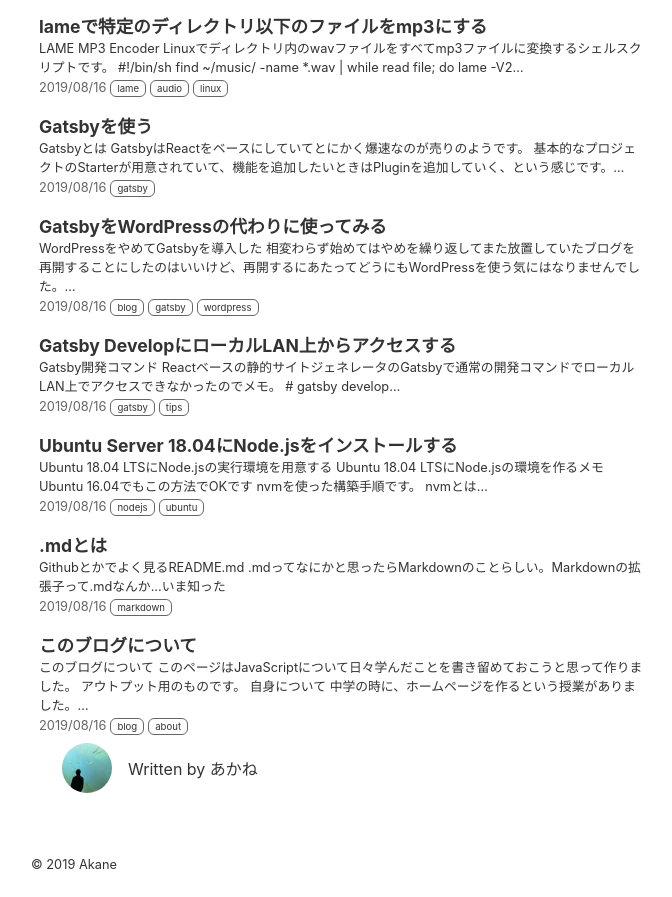
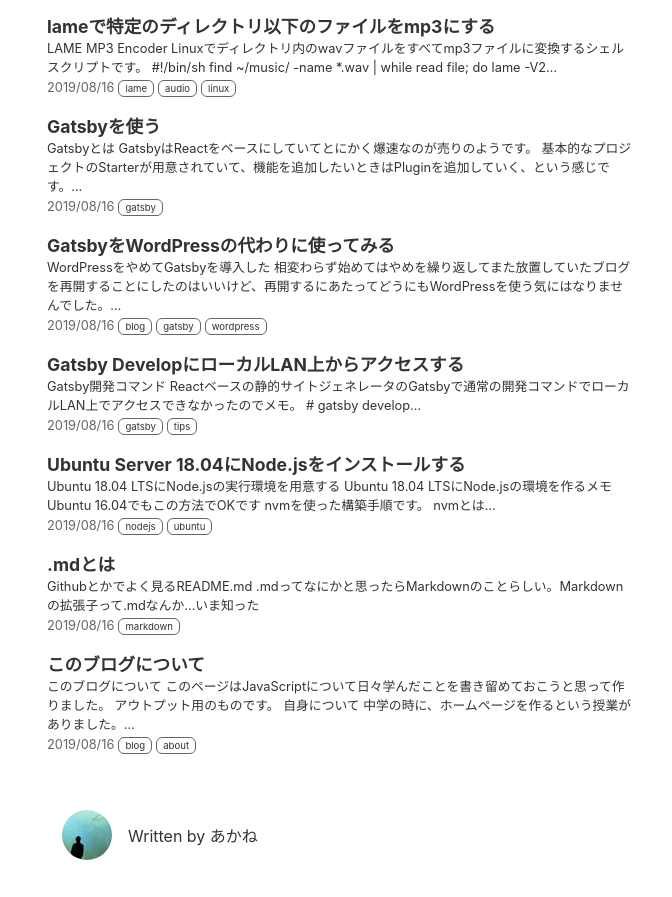
Before and after one commit to ryo4004/zatsuzen-blog_old, a Gatsby site: page / in a window 1280 px wide. Shown: the part 1900-2797 px from the top of the page, without its empty margins (299-971 px from the left). Built offline with nearby package versions, Linux system fonts and the light colour scheme; Gatsby itself is replaced by a stand-in of ours.

Commit message:
Update index.js

```diff
--- a/src/pages/index.js
+++ b/src/pages/index.js
@@ -16,6 +16,7 @@
     return (
       <Layout location={this.props.location} title={siteTitle}>
         <SEO title="Home" />
+        <div className='index'>
           {posts.map(({ node }) => {
             const title = node.frontmatter.title || node.fields.slug
             return (
@@ -32,6 +33,7 @@
             )
           })}
           <Bio />
+        </div>
       </Layout>
     )
   }
--- a/src/pages/index.scss
+++ b/src/pages/index.scss
@@ -1,7 +1,9 @@
+.index {
   .each-post {
     a {
       display: block;
-    padding: 8px;
+      padding: 8px 16px;
+      border-radius: 6px;
       color: #333;
       text-decoration: none;
 
@@ -42,3 +44,8 @@
       }
     }
   }
+
+  .bio {
+    margin: 48px auto;
+  }
+}
```
Lines whose indentation alone changed are shown as unchanged.
